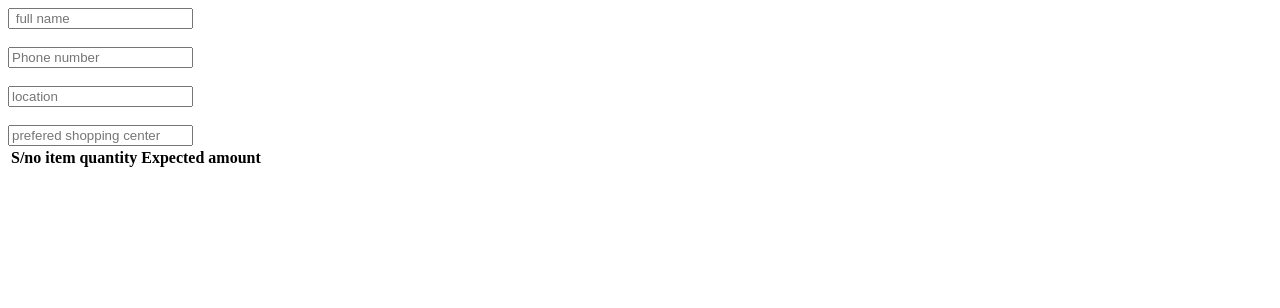
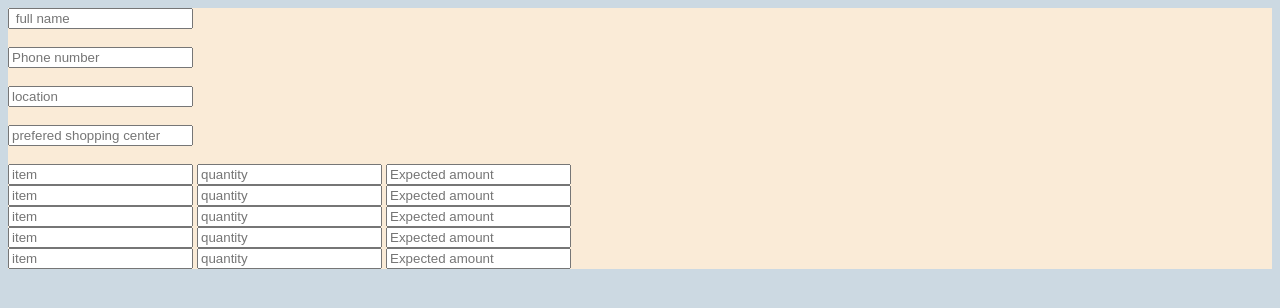
Before and after one commit to leroy-netizen/pair-project, a plain HTML site: page form.html in a window 1280 px wide. Drawn offline with Linux system fonts and the light colour scheme.

Commit message:
modified

```diff
--- a/assets/css/styles.css
+++ b/assets/css/styles.css
@@ -1,4 +1,3 @@
-<<<<<<< HEAD
 #search {
   padding: 6px;
   border: none;
@@ -37,7 +36,11 @@
   max-width: 100px;
   margin-right: 100px;
   float: left;
-=======
+}
+.form {
+  background-color: antiquewhite;
+}
+
 /** @format */
 html {
   height: 100%;
@@ -122,5 +125,6 @@ li a {
 }
 .card-3 {
   background-image: url(../images/controller.jpg);
->>>>>>> 4089b7386d6f1a5d3022c10a486ac840774b2c67
+
+  /* >>>>>>> 4089b7386d6f1a5d3022c10a486ac840774b2c67 */
 }
--- a/form.html
+++ b/form.html
@@ -5,26 +5,33 @@
     <meta http-equiv="X-UA-Compatible" content="IE=edge" />
     <meta name="viewport" content="width=device-width, initial-scale=1.0" />
     <title>SHOPPING LIST</title>
+    <link rel="stylesheet" type="text/css" href="/assets/css/styles.css">
   </head>
   <body>
-    <div>
+    <div class="form">
+        <form>
       <input type="text" placeholder=" full name" /><br /><br />
       <input type="text" placeholder="Phone number" /><br /><br />
       <input type="text" placeholder="location" /><br /><br />
-      <input type="text" placeholder="prefered shopping center" /><br />
-      <table>
-        <tr>
-          <th>S/no</th>
-          <th>item</th>
-          <th>quantity</th>
-          <th>Expected amount</th>
-        </tr>
-        <form>
-          <tr>
-            <td></td>
-            <td></td>
-          </tr>
-        </form>
+      <input type="text" placeholder="prefered shopping center" /><br /><br>
+
+      <input type="text" placeholder="item">
+      <input type="text" placeholder="quantity">
+      <input type="text" placeholder="Expected amount"><br>
+     <input type="text" placeholder="item">
+      <input type="text" placeholder="quantity">
+      <input type="text" placeholder="Expected amount"><br>
+      <input type="text" placeholder="item">
+      <input type="text" placeholder="quantity">
+      <input type="text" placeholder="Expected amount"><br>
+      <input type="text" placeholder="item">
+      <input type="text" placeholder="quantity">
+      <input type="text" placeholder="Expected amount"><br>
+      <input type="text" placeholder="item">
+      <input type="text" placeholder="quantity">
+      <input type="text" placeholder="Expected amount"><br>
+      </table>
+      </form>
       </table>
     </div>
   </body>
```
Also changed, not shown: index.html (+24 -24 lines). Lines whose indentation alone changed are shown as unchanged.
